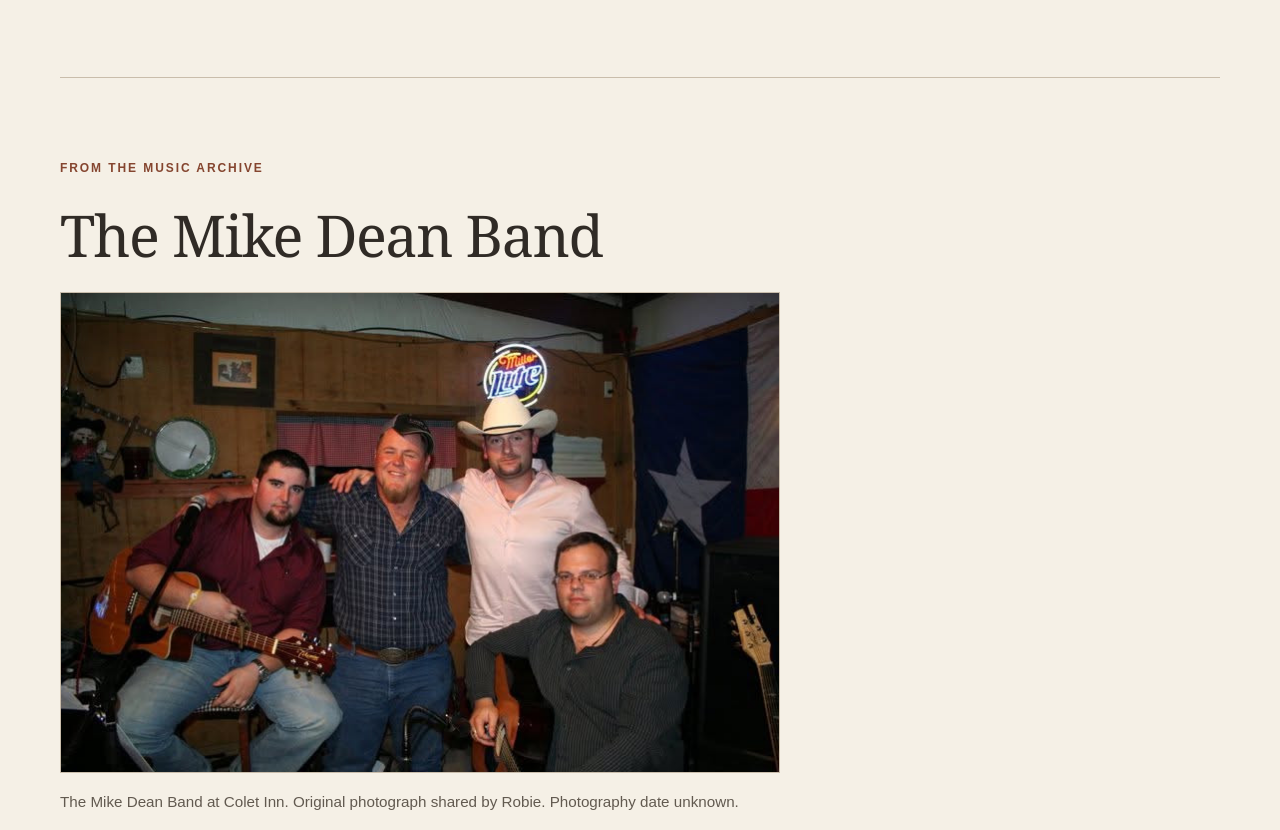
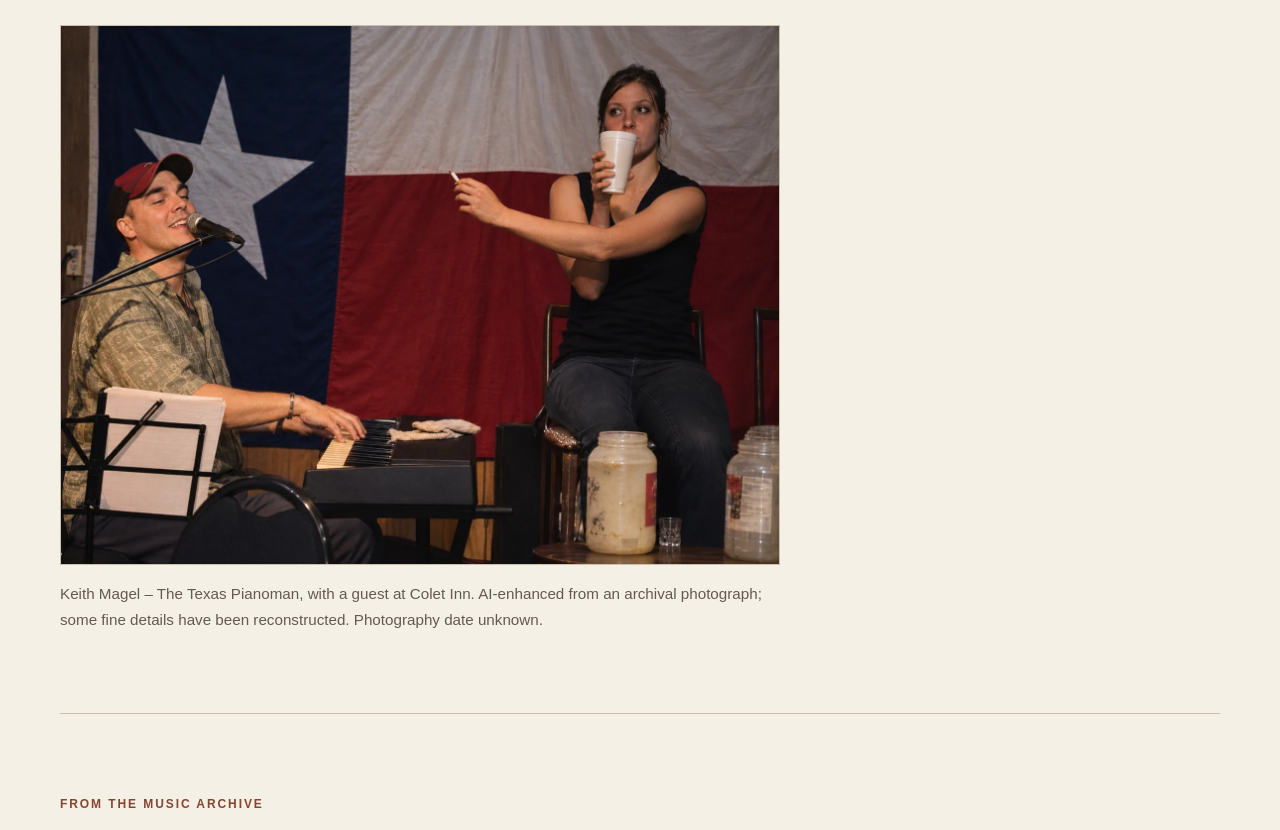
Before and after one commit to campcoletinn/colet-inn-website, a plain HTML site: page index.html in a window 1280 px wide. Shown: the part 7000-7830 px from the top of the page. Drawn offline with Linux system fonts and the light colour scheme.

Commit message:
Add approved AI-enhanced Keith Magel and guest archival photo

```diff
--- a/index.html
+++ b/index.html
@@ -354,6 +354,12 @@
         </a>
         <figcaption>An archival Colet Inn photograph, AI-enhanced from a low-resolution original. Some fine details have been reconstructed. Photography date unknown.</figcaption>
       </figure>
+      <figure class="gallery-photo" id="keith-magel-and-guest" style="max-width: 720px; margin-top: 28px;">
+        <a href="assets/photos/keith-magel-and-guest-ai-enhanced.webp" style="aspect-ratio: auto;" aria-label="View full-size AI-enhanced photograph of Keith Magel with a guest">
+          <img src="assets/photos/keith-magel-and-guest-ai-enhanced.webp" width="1448" height="1086" loading="lazy" decoding="async" alt="Keith Magel playing keyboard and singing beside a guest in front of a Texas flag at Colet Inn">
+        </a>
+        <figcaption>Keith Magel &ndash; The Texas Pianoman, with a guest at Colet Inn. AI-enhanced from an archival photograph; some fine details have been reconstructed. Photography date unknown.</figcaption>
+      </figure>
     </section>
 
     <section class="wrap section" id="mike-dean-band" aria-labelledby="mike-dean-heading">
```
Also changed, not shown: assets/photos/keith-magel-and-guest-ai-enhanced.webp (added).
